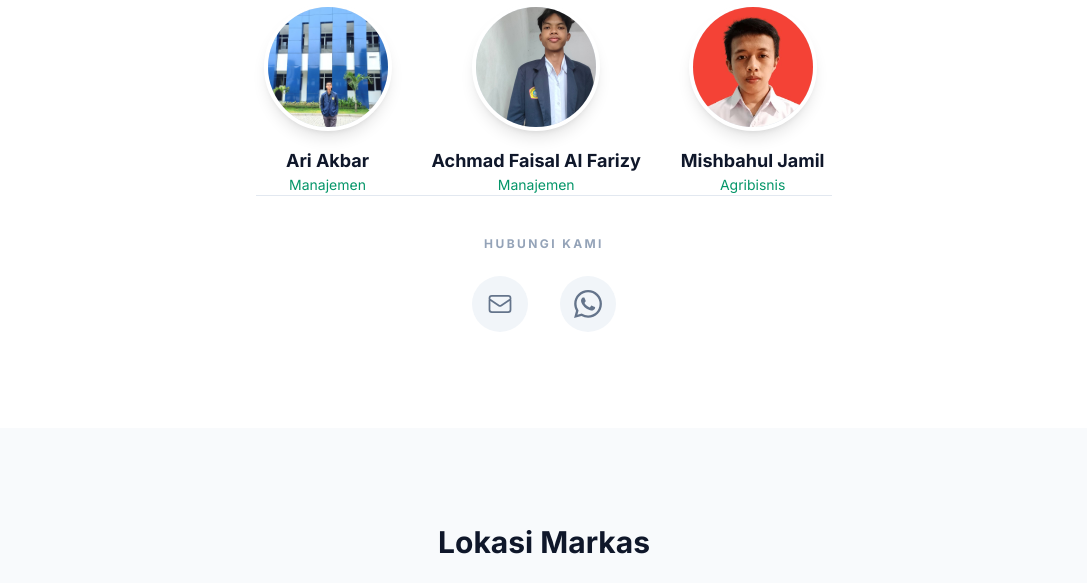
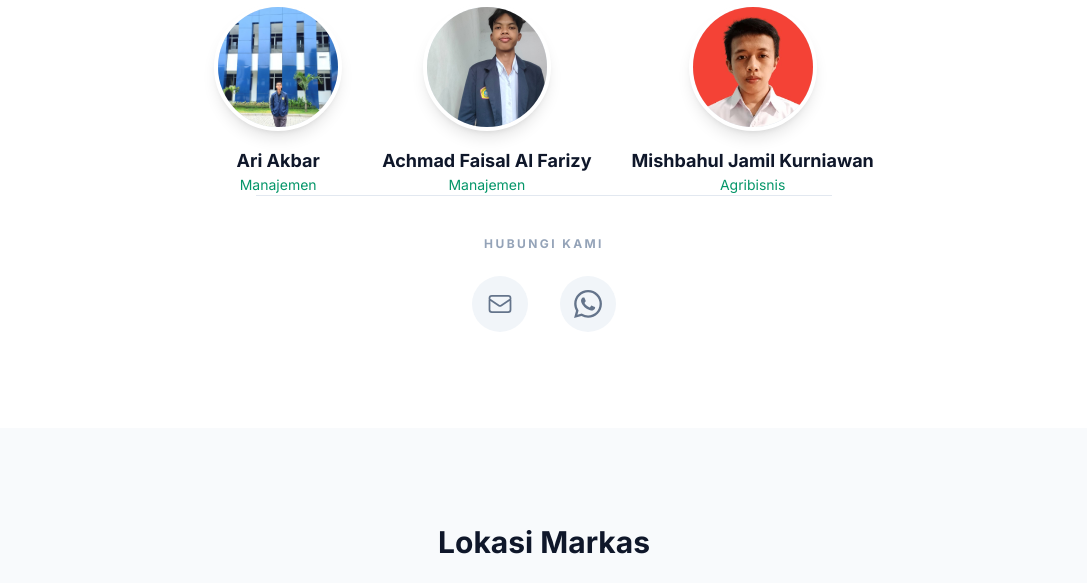
Before and after one commit to Ecolze/projcet-web-business-case, a plain HTML site: page index.html in a window 1280 px wide. Shown: the part 3046-3629 px from the top of the page, without its empty margins (96-1183 px from the left). Drawn offline with nearby package versions, Linux system fonts and the light colour scheme.

Commit message:
benerin nama

```diff
--- a/index.html
+++ b/index.html
@@ -278,7 +278,7 @@
                     <div class="w-32 h-32 bg-slate-200 rounded-full mx-auto mb-4 overflow-hidden relative border-4 border-white shadow-lg">
                         <img src="IMG/WhatsApp Image 2025-12-27 at 15.26.55.jpeg" alt="Jamil" class="w-full h-full object-cover object-top group-hover:scale-110 transition duration-500">
                     </div>
-                    <h3 class="font-bold text-slate-900 text-lg">Mishbahul Jamil</h3>
+                    <h3 class="font-bold text-slate-900 text-lg">Mishbahul Jamil Kurniawan</h3>
                     <p class="text-brand-600 text-sm font-medium">
                         <span class="lang-id">Agribisnis</span>
                         <span class="lang-en hidden">Agribusiness</span>
```
